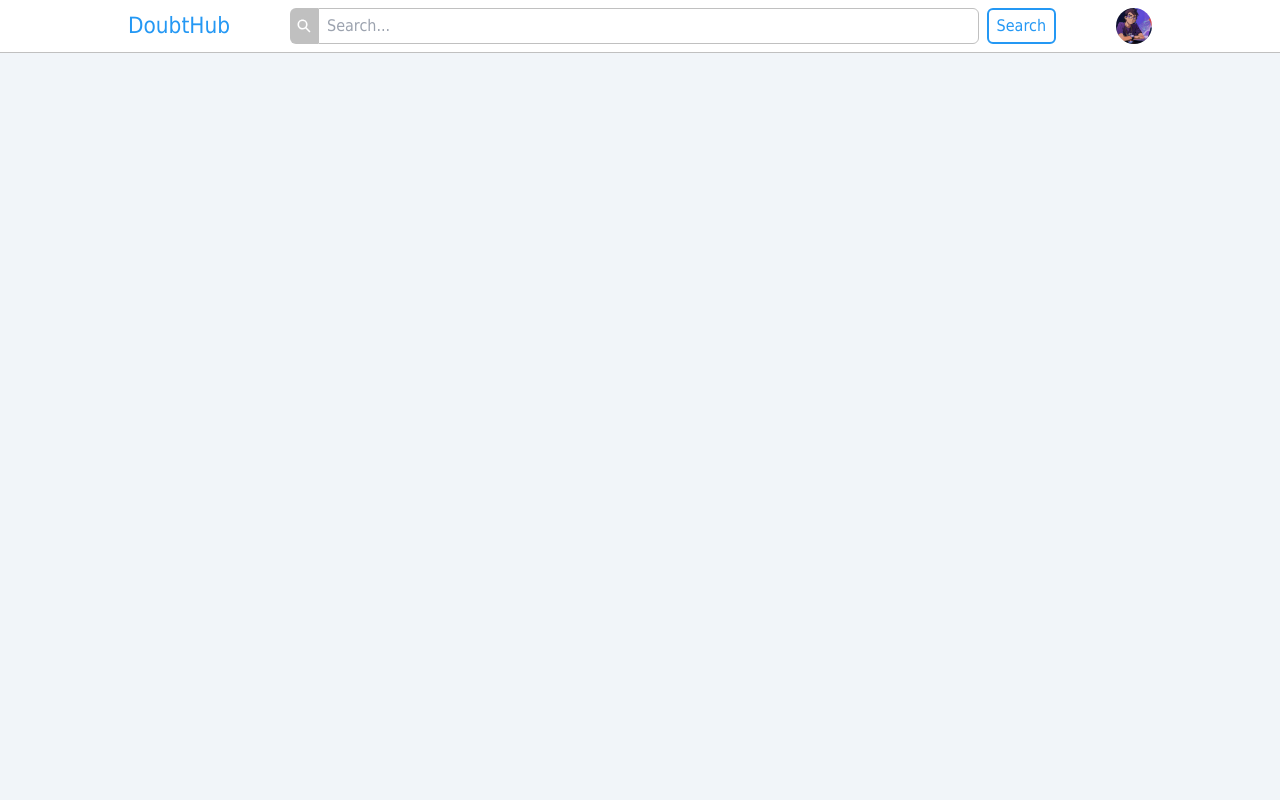
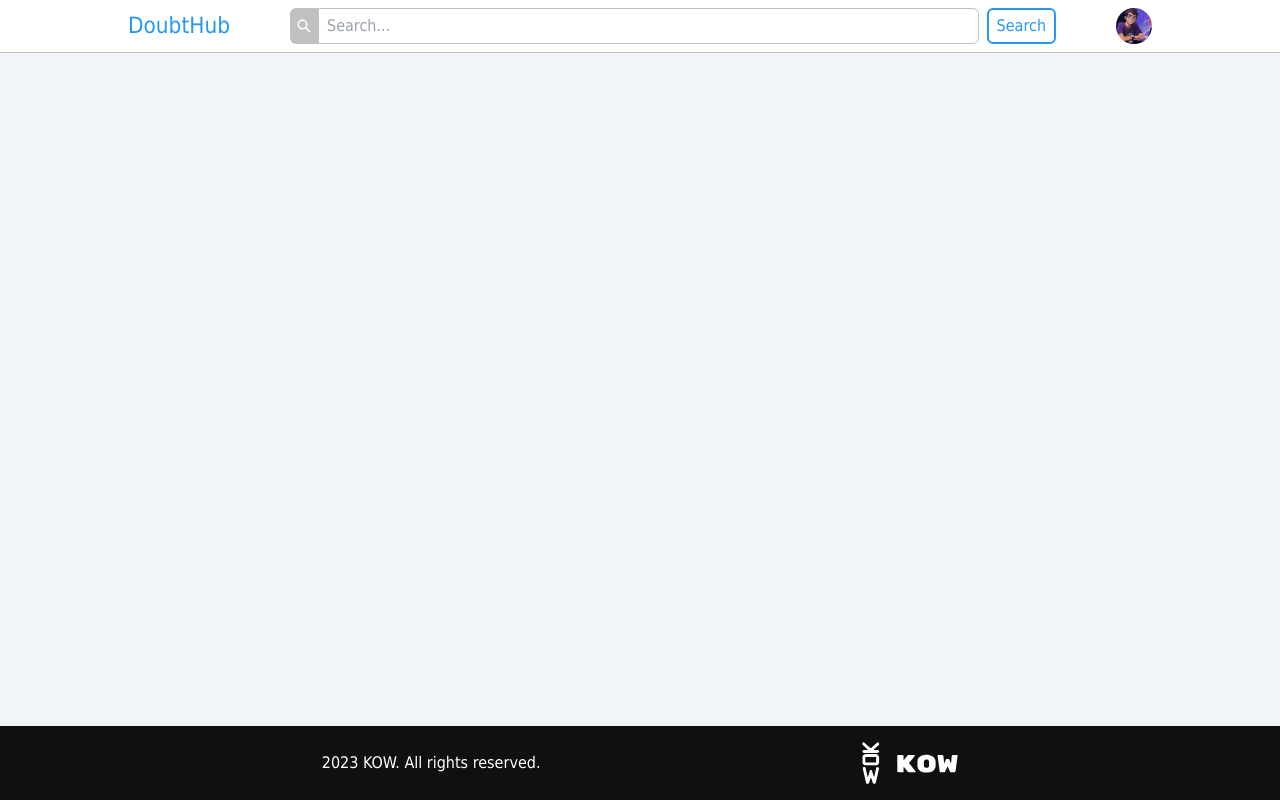
Before and after one commit to Kainom/DoubtHub, a React (Vite) app: page / in a window 1280 px wide. Built offline with nearby package versions, Linux system fonts and the light colour scheme.

Commit message:
Footer implemented
The register was created

```diff
--- /dev/null
+++ b/src/components/Footer.jsx
@@ -0,0 +1,21 @@
+/* eslint-disable no-unused-vars */
+import React from "react";
+
+export default function Footer(){
+    return (
+        <footer
+            className="text-center py-4
+                flex justify-evenly flex-wrap
+                align-middle w-full absolute bottom-0 "
+            style={{backgroundColor: '#101010'}}
+        >
+            <p
+                className="inline-block text-white my-auto py-2"
+            >2023 KOW. All rights reserved.</p>
+            <img
+                className="w-24 inline-block"
+                src="../../white-kow.svg" alt="KOW"
+            />
+        </footer>
+    );
+}
--- /dev/null
+++ b/src/components/SideBar.jsx
@@ -0,0 +1,10 @@
+/* eslint-disable no-unused-vars */
+import React from "react";
+
+export default function SideBar(){
+    return (
+        <>
+
+        </>
+    )
+}
--- a/src/pages/Home.jsx
+++ b/src/pages/Home.jsx
@@ -1,11 +1,15 @@
 /* eslint-disable no-unused-vars */
 import React from "react";
-import Header from "../components/Header";
+import Header from "../components/Header"
+import Footer from "../components/Footer";
+import SideBar from "../components/SideBar";
 
-export default function Home() {
-  return (
-    <>
-      <Header />
-    </>
-  );
+export default function Home(){
+    return (
+        <>
+            <Header />
+            <SideBar />
+            <Footer />
+        </>
+    );
 }
--- a/src/pages/Login.jsx
+++ b/src/pages/Login.jsx
@@ -1,14 +1,16 @@
 import React, { useState } from "react";
 import InputText from "../components/inputs/inputText/InputText";
-import ButtonForm from '../components/inputs/ButtonForm'
+import ButtonForm from "../components/inputs/ButtonForm";
+import { Link } from "react-router-dom";
 
 export default function Login() {
   const [error, setError] = useState(false);
   return (
     <>
-      <div className="rounded-lg bg-brandWhite shadow-custom  border-gray-500 my-52 mx-auto flex justify-center items-center max-w-80 py-5">
-        <form className="w-full p-2 px-6"  action="#">
-        <p className="ml-1.5" >E-mail</p>
+      <main className="">
+        <div className="rounded-lg bg-brandWhite shadow-custom  border-gray-500 mt-44 mx-auto flex justify-center items-center max-w-80 py-5">
+          <form className="w-full p-2 px-6" action="#">
+            <p className="ml-1.5">E-mail</p>
             <InputText
               placeholder="E-mail"
               name="email"
@@ -22,9 +24,16 @@ export default function Login() {
               isError={error}
               customType={"password"}
             />
-          <ButtonForm msg={"Log in"}/>
+            <ButtonForm msg={"Log in"} />
           </form>
         </div>
+        <p className="text-sm text-center mt-10  text-bottomDark">
+          Don’t have an account?
+          <Link to={"/register"}>
+            <span className="text-brandPrimary">  Sign up</span>
+          </Link>
+        </p>
+      </main>
     </>
   );
 }
--- /dev/null
+++ b/src/pages/SignUp.jsx
@@ -0,0 +1,38 @@
+import React from "react";
+import InputText from "../components/inputs/inputText/InputText";
+import ButtonForm from "../components/inputs/ButtonForm";
+
+export default function SinginIn() {
+  return (
+    <main className="flex justify-center bg-red-200 w-full">
+      <div className="mt-64 mr-20 max-[640px]:hidden bg-slate-500">
+        <h3>Get unstuck - ask a question!</h3>
+        <h3>Save your favorite posts, tags and filters</h3>
+        <h3>Get inspired by the posts you like</h3>
+      </div>
+
+      <div className="rounded-lg bg-brandWhite shadow-custom  border-gray-500 mt-14  flex justify-center items-center max-w-2xl p-5">
+        <form className="w-full p-2 px-6" action="#">
+          <div className="w-full">
+            <h1 className="text-3xl pt-4 pb-2 ">Create your account
+            </h1>
+            <p className="text-xs mb-4">
+            By clicking “Sign up”, you agree to our terms of service and <br/> acknowledge you have read our privacy policy.
+            </p>
+          </div>
+          <p className="ml-1.5 mt-4">Nome</p>
+          <InputText placeholder="E-mail" name="email" />
+          <p className="ml-1.5 mt-4">E-mail</p>
+          <InputText placeholder="E-mail" name="email" customType={"email"} />
+          <p className="ml-1.5 mt-4">Password</p>
+          <InputText
+            placeholder="Senha"
+            name="password"
+            customType={"password"}
+          />
+          <ButtonForm msg={"Sign Up"} />
+        </form>
+      </div>
+    </main>
+  );
+}
--- a/src/routes/Routes.jsx
+++ b/src/routes/Routes.jsx
@@ -3,6 +3,7 @@ import React from 'react';
 import { Route, Routes } from 'react-router-dom';
 import Home from '../pages/Home';
 import Login from '../pages/Login';
+import Sign from '../pages/SignUp';
 
 
 const AppRoutes = () => {
@@ -10,7 +11,7 @@ const AppRoutes = () => {
         <Routes>
             <Route path="/" element={<Home />} />
             <Route path="/login" element={<Login/>} />
-            <Route path="/register" element={<h1>register</h1>} />
+            <Route path="/register" element={<Sign/>} />
             <Route path="/search" element={<h1>search results</h1>} />
         </Routes>
     )
```
Also changed, not shown: public/black-kow.svg (added), public/white-kow.svg (added), src/pages/SignIn.jsx (deleted). Lines whose indentation alone changed are shown as unchanged.
